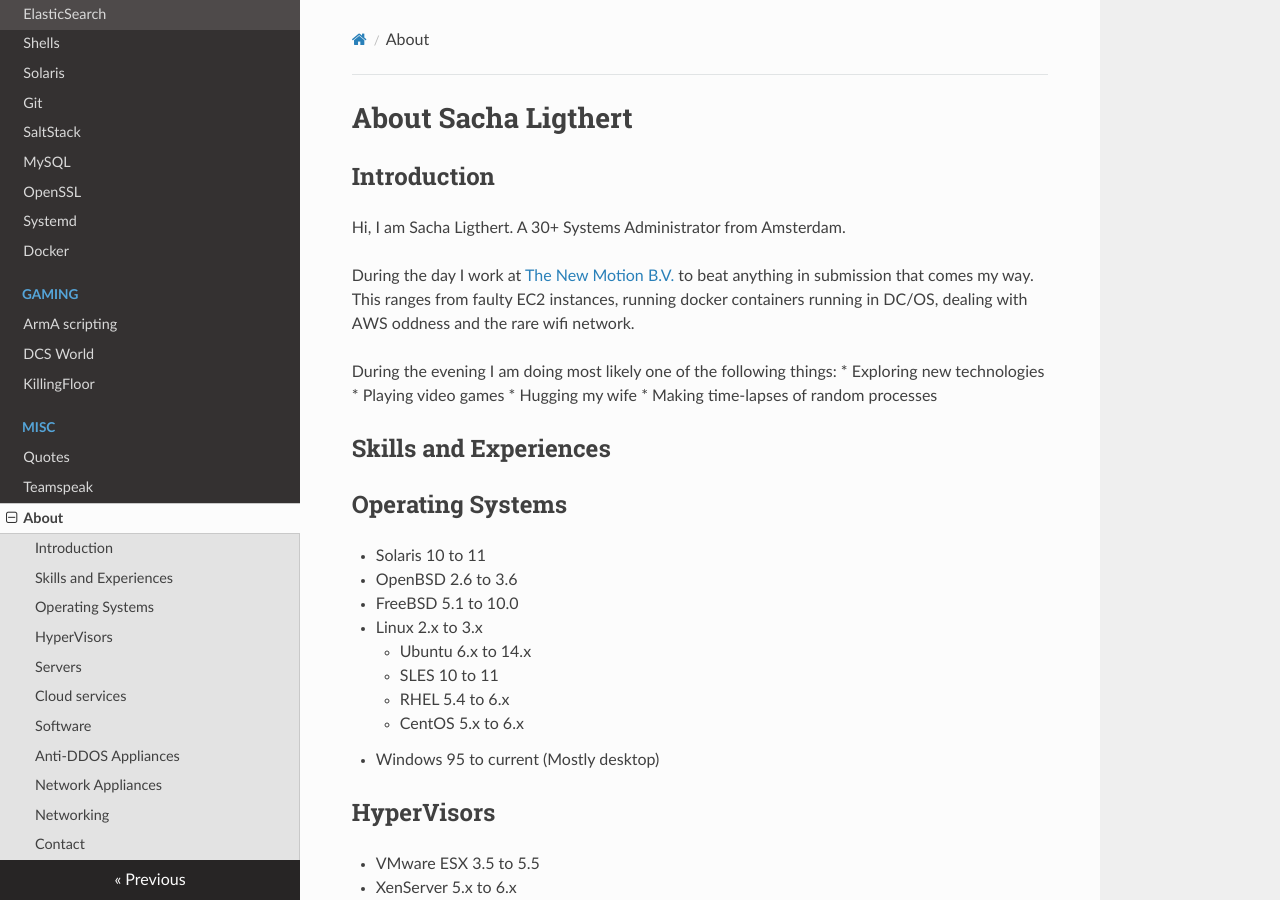
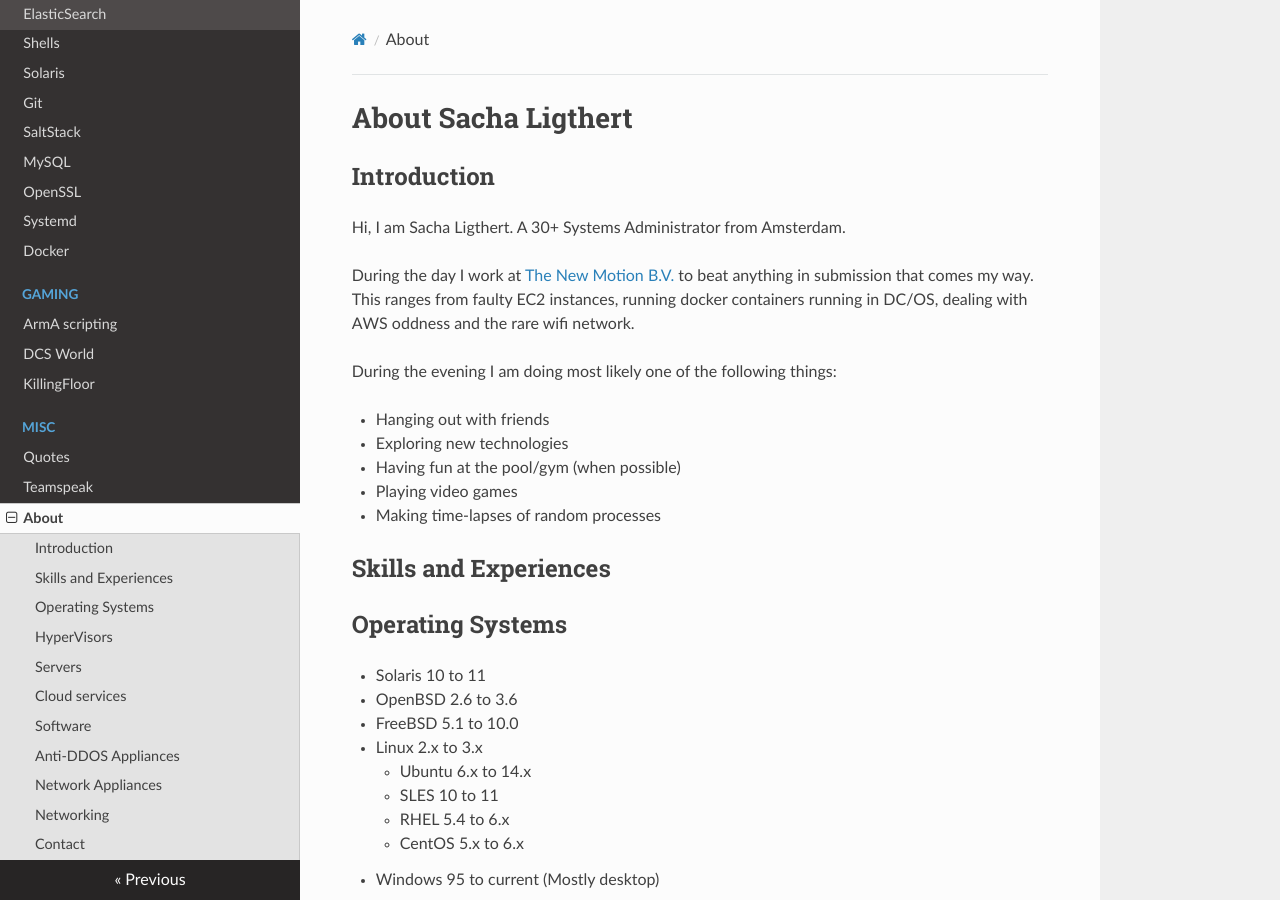
Before and after one commit to Ligthert/static-website, an MkDocs documentation site: the page built from docs/about.md, in a window 1280 px wide and 900 px high. Built offline with MkDocs 1.6.1, drawn with Linux system fonts in a browser that asks for light colours; nearby versions of some CDN libraries; old or Windows-style settings are respelled for this version of MkDocs.

Commit message:
Much needed update

```diff
--- a/docs/about.md
+++ b/docs/about.md
@@ -6,9 +6,11 @@ Hi, I am Sacha Ligthert. A 30+ Systems Administrator from Amsterdam.
 During the day I work at [The New Motion B.V.](http://newmotion.com/) to beat anything in submission that comes my way. This ranges from faulty EC2 instances, running docker containers running in DC/OS, dealing with AWS oddness and the rare wifi network.
 
 During the evening I am doing most likely one of the following things:
+
+* Hanging out with friends
 * Exploring new technologies
+* Having fun at the pool/gym (when possible)
 * Playing video games
-* Hugging my wife
 * Making time-lapses of random processes
 
 ## Skills and Experiences
```
Also changed, not shown: site/about/index.html, site/index.html, site/mkdocs/search_index.json, site/sitemap.xml.
